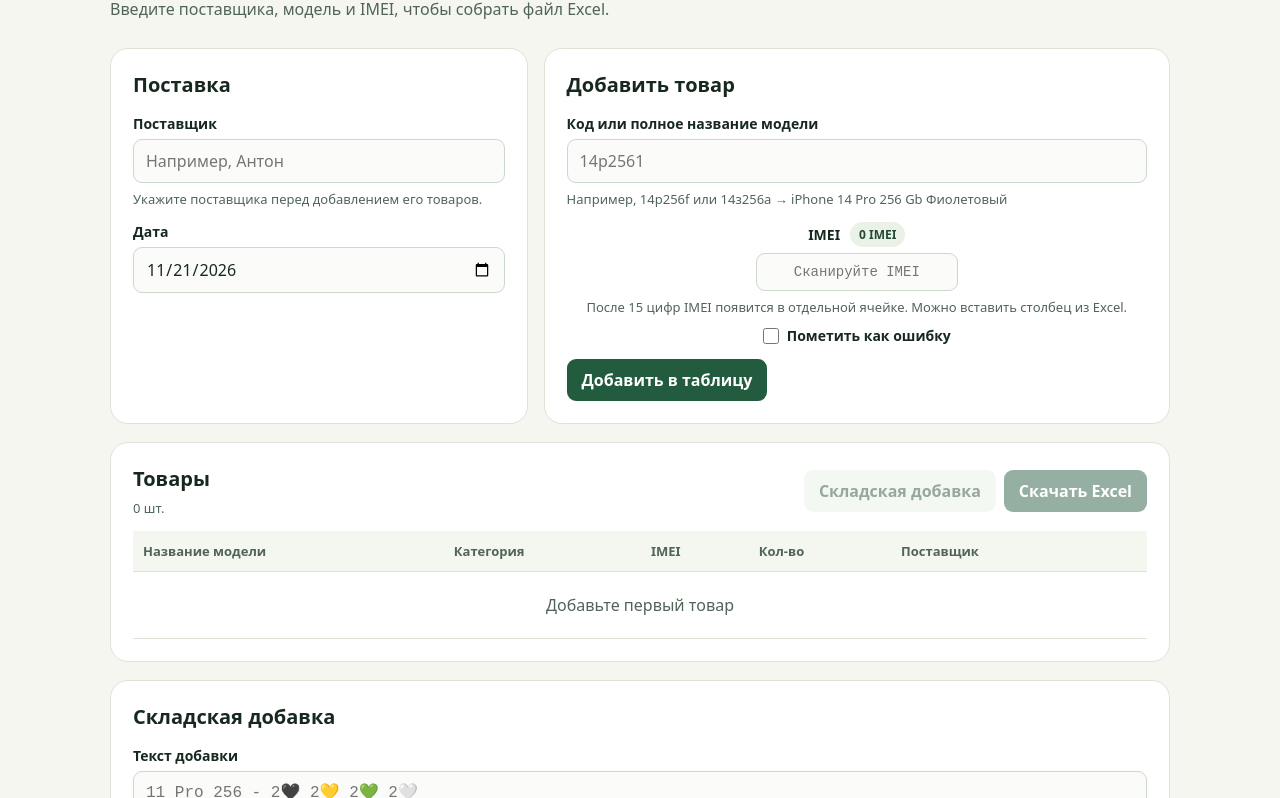
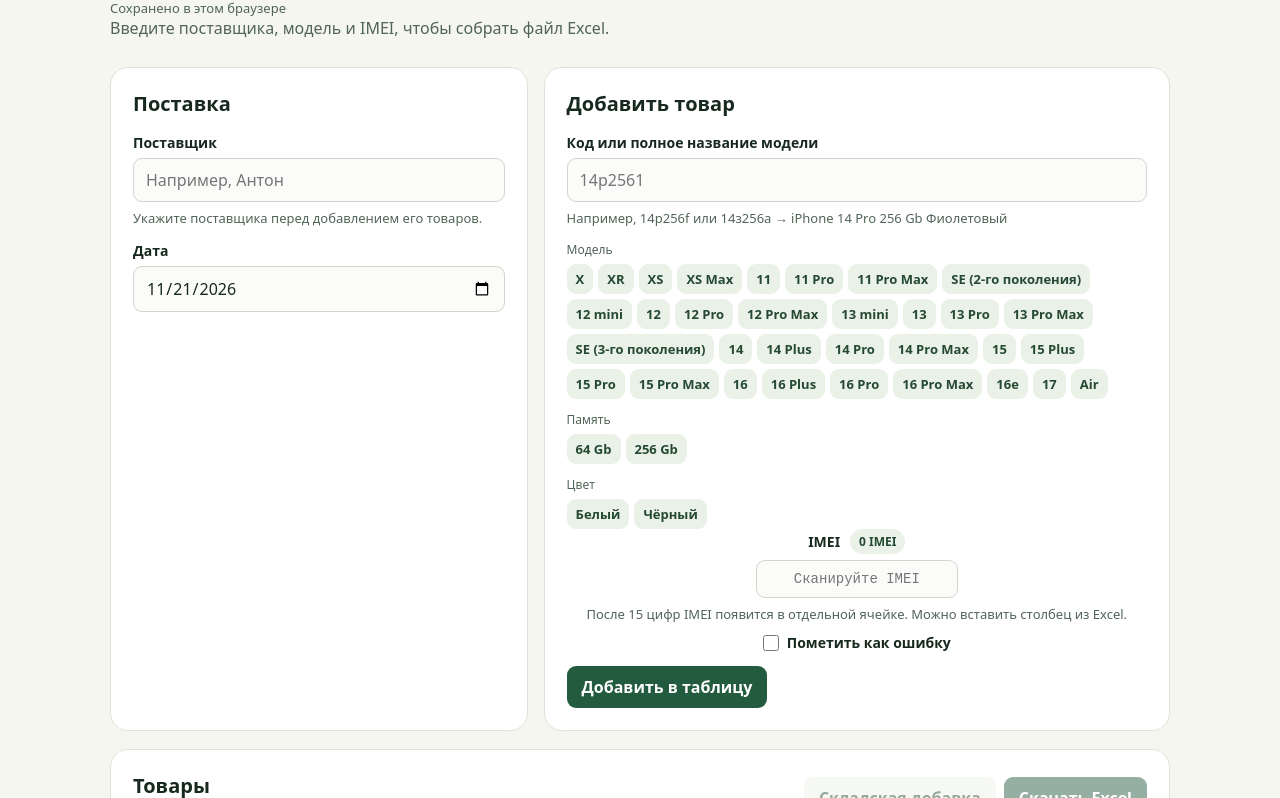
Before and after one commit to banditoles/dobavkin-huyavkin, a plain HTML site: page index.html in a window 1280 px wide. Shown: the part 184-982 px from the top of the page. Drawn offline with Linux system fonts and the light colour scheme.

Commit message:
Persist intake draft and add model memory color buttons

```diff
--- a/index.html
+++ b/index.html
@@ -9,10 +9,11 @@
 .imei-flag{display:flex;align-items:center;gap:8px;width:fit-content;margin:10px 0 0;cursor:pointer}.imei-flag input{width:16px;height:16px;margin:0;accent-color:var(--green)}
 .cell-edit{display:block;min-width:0;padding:6px 7px;border:1px solid transparent;border-radius:6px;background:transparent}.cell-edit:hover{border-color:#cbd8cb}.cell-edit:focus{border-color:#3a8158;background:#fbfcfa;outline-offset:0}.model-edit{width:100%;min-width:280px}.imei-edit{width:18ch}.supplier-edit{width:100%;min-width:110px}.supplier-cell{display:flex;align-items:center;gap:5px}.supplier-count{font-size:12px;color:#235b3e;background:#eaf1e7;padding:3px 7px;border-radius:20px;white-space:nowrap}
 .scan-area{text-align:center}.scan-area .imei-head{justify-content:center}.scan-area .scan-model{margin-inline:auto}.scan-grid{display:flex;flex-wrap:wrap;justify-content:center;gap:8px}.scan-grid:empty{display:none}.scan-grid:not(:empty){margin-bottom:8px}.scan-cell{display:flex;align-items:center;gap:2px;background:#f1f5ef;border:1px solid var(--line);border-radius:9px;padding:2px}.scan-cell input,#imei{width:19ch;text-align:center;font:14px ui-monospace,monospace}.scan-cell input{background:transparent;border-color:transparent;padding:6px 3px}.scan-cell .remove{padding:2px 6px}.scan-area .imei-flag{margin-inline:auto}.scan-area #imei{width:min(100%,24ch)}
+.variant-group{margin-top:12px}.variant-label{font-size:12px;color:#516458;margin-bottom:6px}.variant-buttons{display:flex;flex-wrap:wrap;gap:5px;max-height:135px;overflow:auto}.variant-buttons button{padding:6px 9px;font-size:13px;background:#eaf1e7;color:#254932}.variant-buttons button[aria-pressed="true"]{background:#235b3e;color:white}
 </style>
 <header>Приёмка товара</header>
 <main>
-<div class="intro"><h1>Новая добавка</h1><p>Введите поставщика, модель и IMEI, чтобы собрать файл Excel.</p></div>
+<div class="intro"><h1>Новая добавка</h1><p id="saveStatus" class="hint" role="status"></p><p>Введите поставщика, модель и IMEI, чтобы собрать файл Excel.</p></div>
 <div class="grid">
 <section class="card">
 <h2>Поставка</h2>
@@ -25,6 +26,7 @@
 <div class="field"><label for="model">Код или полное название модели</label>
 <div class="model-picker" id="modelPicker"><input id="model" placeholder="14p2561" autocomplete="off" maxlength="200" required role="combobox" aria-autocomplete="list" aria-controls="suggestions" aria-expanded="false"><ul class="suggestions" id="suggestions" role="listbox" aria-label="Подходящие модели" hidden></ul></div>
 <p id="resolved" class="hint" aria-live="polite">Например, 14p256f или 14з256а → iPhone 14 Pro 256 Gb Фиолетовый</p></div>
+<div id="variantControls"></div>
 <div class="field scan-area"><div class="imei-head"><label for="imei">IMEI</label><output class="imei-count" id="imeiCount" for="imei">0 IMEI</output></div><strong class="scan-model" id="scanModel" hidden></strong><div id="scanGrid" class="scan-grid" role="group" aria-label="Отсканированные IMEI"></div><input id="imei" type="text" inputmode="numeric" autocomplete="off" spellcheck="false" placeholder="Сканируйте IMEI" aria-describedby="scanModel imeiCount scanHint"><p class="hint" id="scanHint">После 15 цифр IMEI появится в отдельной ячейке. Можно вставить столбец из Excel.</p><label class="imei-flag"><input id="imeiError" type="checkbox">Пометить как ошибку</label></div>
 <button type="submit">Добавить в таблицу</button>
 <p class="status" id="addStatus" role="status"></p>
@@ -215,6 +217,87 @@ function unmarkedTitle(title) {
 function batchTitle(title) {
   return imeiError.checked ? unmarkedTitle(title) + ' (ошибка)' : title;
 }
+const draftKey = 'iphone-intake-draft-v1';
+let restoringDraft = true;
+function saveDraft() {
+  if (restoringDraft) return;
+  try {
+    localStorage.setItem(draftKey, JSON.stringify({
+      rows, date:date.value, supplier:supplier.value, model:model.value,
+      scans:scanInputs.map(input => input.value), pending:imei.value,
+      error:imeiError.checked, stock:stockText.value, importedStock
+    }));
+    byId('saveStatus').textContent = 'Сохранено в этом браузере';
+  } catch {
+    byId('saveStatus').textContent = 'Не удалось сохранить. Скачайте Excel перед закрытием страницы.';
+  }
+}
+function restoreDraft() {
+  try {
+    const saved = JSON.parse(localStorage.getItem(draftKey));
+    if (!saved || !Array.isArray(saved.rows)) return;
+    const validRows = saved.rows.filter(row => row && typeof row.title === 'string' &&
+      typeof row.category === 'string' && typeof row.imei === 'string' &&
+      typeof row.supplier === 'string' && /^\d{4}-\d{2}-\d{2}$/.test(row.date));
+    rows.push(...validRows);
+    for (const [element, value] of [[date,saved.date],[supplier,saved.supplier],[model,saved.model],[imei,saved.pending],[stockText,saved.stock]]) {
+      if (typeof value === 'string') element.value = value;
+    }
+    imeiError.checked = saved.error === true;
+    addScanCells(Array.isArray(saved.scans) ? saved.scans.filter(value => typeof value === 'string') : []);
+    importedStock = Array.isArray(saved.importedStock) ? saved.importedStock.filter(item =>
+      item && typeof item.title === 'string' && typeof item.date === 'string' && Number.isSafeInteger(item.count) && item.count > 0) : [];
+  } catch {
+    byId('saveStatus').textContent = 'Не удалось восстановить сохранённую добавку.';
+  }
+}
+function renderVariantControls() {
+  const title = resolveModel();
+  const parts = productParts(title);
+  const match = parts && models.find(([,name]) => 'iPhone ' + name === parts.category);
+  const selected = match || [...models].sort((a,b) => b[0].length - a[0].length)
+    .find(([code]) => normalizeCode(model.value).startsWith(code)) || models[0];
+  const [code, name, capacities, palette] = selected;
+  const sizes = capacities.split(' ');
+  const activeSize = parts ? (parts.terabytes ? parts.capacity + 't' : parts.capacity === '1024' ? '1t' : parts.capacity) : '';
+  const size = sizes.includes(activeSize) ? activeSize : sizes[0];
+  const colors = palette.split('|');
+  const color = colors.includes(parts?.rawColor) ? parts.rawColor : colors[0];
+  function choose(nextModel, nextSize, nextColor) {
+    const memory = nextSize === '1t' ? '1024 Gb' : nextSize === '2t' ? '2 Tb' : nextSize + ' Gb';
+    model.value = 'iPhone ' + nextModel + ' ' + memory + ' ' + nextColor;
+    updateModel(false);
+  }
+  const groups = [
+    ['Модель', models.map(([id, label, memory, shades]) => ({label, active:!!match && id === match[0], click:() => {
+      const nextSizes = memory.split(' '), nextColors = shades.split('|');
+      choose(label, nextSizes.includes(size) ? size : nextSizes[0], nextColors.includes(color) ? color : nextColors[0]);
+    }}))],
+    ['Память', sizes.map(value => ({label:value === '1t' ? '1024 Gb' : value === '2t' ? '2 Tb' : value + ' Gb', active:!!parts && value === activeSize, click:() => choose(name,value,color)}))],
+    ['Цвет', colors.map(value => ({label:value, active:!!parts && value === parts.rawColor, click:() => choose(name,size,value)}))]
+  ];
+  byId('variantControls').replaceChildren(...groups.map(([label, options]) => {
+    const group = document.createElement('div');
+    group.className = 'variant-group';
+    const heading = document.createElement('div');
+    heading.className = 'variant-label';
+    heading.textContent = label;
+    const buttons = document.createElement('div');
+    buttons.className = 'variant-buttons';
+    buttons.setAttribute('role','group');
+    buttons.setAttribute('aria-label',label);
+    for (const option of options) {
+      const button = document.createElement('button');
+      button.type = 'button';
+      button.textContent = option.label;
+      button.setAttribute('aria-pressed',String(option.active));
+      button.onclick = option.click;
+      buttons.append(button);
+    }
+    group.append(heading,buttons);
+    return group;
+  }));
+}
 function updateModel(show = true) {
   const matches = findModels(model.value);
   const title = resolveModel();
@@ -223,6 +306,8 @@ function updateModel(show = true) {
   byId('resolved').textContent = title ? title + ' · Категория: ' + categoryOf(title) :
     matches.length ? 'Выберите модель и цвет из списка.' :
       'Например, 14p256f или 14з256а → iPhone 14 Pro 256 Gb Фиолетовый';
+  renderVariantControls();
+  saveDraft();
   if (show) showSuggestions(matches);
   else closeSuggestions();
 }
@@ -311,6 +396,7 @@ function updateImeiCount() {
   const valid = new Set(values.filter(value => /^\d{15}$/.test(value) && !alreadyAdded.has(value)));
   const skipped = values.length - valid.size;
   byId('imeiCount').textContent = valid.size + ' IMEI' + (skipped ? ' · проверить: ' + skipped : '');
+  saveDraft();
 }
 function editCell(cell, value, label, field, commit) {
   const input = document.createElement('input');
@@ -424,6 +510,7 @@ function render() {
   byId('stockBuild').disabled = !rows.length;
   updateImeiCount();
   renderStockPlan();
+  saveDraft();
 }
 imei.addEventListener('input', acceptScan);
 imei.addEventListener('paste', event => {
@@ -662,6 +749,7 @@ byId('stockBuild').onclick = () => {
   try {
     stockText.value = formatStock(rows);
     stockStatus.textContent = 'Текст собран из таблицы товаров.';
+    saveDraft();
     stockText.focus();
   } catch (error) { stockStatus.textContent = error.message; }
 };
@@ -685,6 +773,7 @@ byId('stockImport').onclick = () => {
     const items = parseStock(stockText.value, date.value);
     importedStock = items;
     renderStockPlan();
+    saveDraft();
     stockStatus.textContent = 'Загружено позиций: ' + items.length + '. Выберите позицию для сканирования IMEI.';
   } catch (error) { stockStatus.textContent = error.message; }
 };
@@ -778,6 +867,10 @@ byId('export').onclick = () => {
   setTimeout(() => URL.revokeObjectURL(url), 30000);
   status.textContent = '';
 };
+for (const element of [supplier,date,stockText]) element.addEventListener('input',saveDraft);
+window.addEventListener('pagehide',saveDraft);
+restoreDraft();
+restoringDraft = false;
 updateCodes();
 render();
 </script>
```
